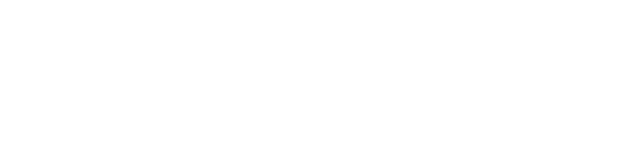
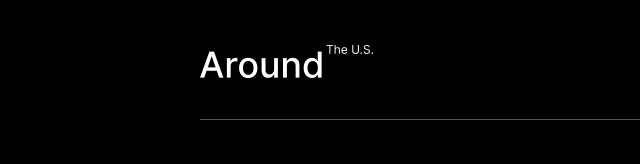
Before and after one commit to zinderellasnuff/web_project_around, a plain HTML site: page index.html in a window 1280 px wide. Shown: the whole page, without its empty margins (0-640 px from the left). Drawn offline with Linux system fonts and the light colour scheme.

Commit message:
Añadi la parte del header en index.html, blocks(header.css y page.css)

```diff
--- /dev/null
+++ b/blocks/header.css
@@ -0,0 +1,22 @@
+.header {
+  padding: 45px 200px 40px;
+}
+
+.header__logo {
+  width: 100%;
+  max-width: 173px;
+  display: block;
+  padding-bottom: 41px;
+}
+
+.header__line {
+  width: 100%;
+  height: 1px;
+  background-color: #545454;
+  border: none;
+  padding: 0;
+  margin: 0;
+}
+
+@media screen and (max-width: 1000px) {
+}
--- /dev/null
+++ b/blocks/page.css
@@ -0,0 +1,10 @@
+.page {
+  background-color: #000;
+  font-family: "Inter", sans-serif;
+  font-weight: 400;
+  margin: 0 auto;
+}
+
+body {
+  background-color: #000;
+}
--- a/index.html
+++ b/index.html
@@ -13,6 +13,18 @@
       content="Viajes, Estados Unidos, Destinos, HTML, CSS, JavaScript, diseño web, desarrollo web"
     />
     <title>Alrededor De EEUU</title>
+    <link rel="stylesheet" href="./pages/index.css" />
   </head>
-  <body></body>
+  <body>
+    <div class="page">
+      <header class="header">
+        <img
+          src="./images/logo.png"
+          class="header__logo"
+          alt="Logotipo de nuestra pagina"
+        />
+        <hr class="header__line" />
+      </header>
+    </div>
+  </body>
 </html>
--- a/pages/index.css
+++ b/pages/index.css
@@ -1,2 +1,4 @@
 @import url("../vendor/normalize.css");
 @import url("../vendor/fonts.css");
+@import url("../blocks/page.css");
+@import url("../blocks/header.css");
```
